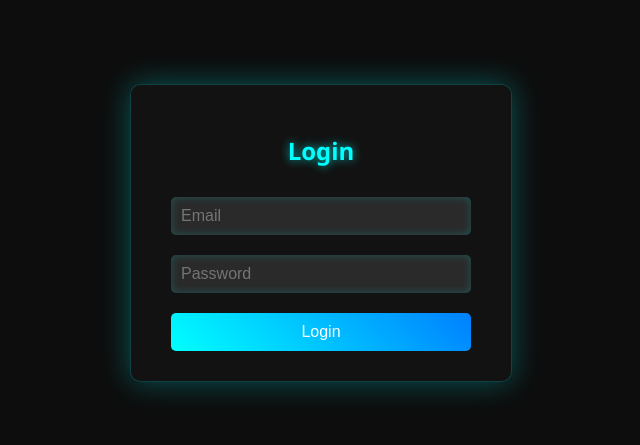
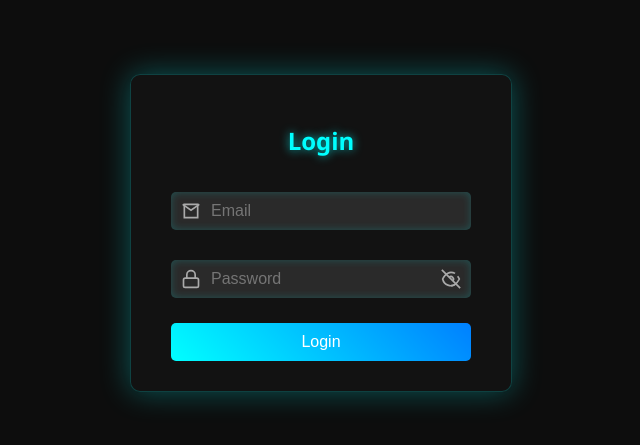
Before and after one commit to KristianZednikovic/WebAppTest-FE, a React (Create React App) app: page / in a window 1280 px wide. Shown: the part 167-612 px from the top of the page, without its empty margins (319-959 px from the left). Built offline with nearby package versions, Linux system fonts and the light colour scheme.

Commit message:
Added login icons

```diff
--- a/src/App.css
+++ b/src/App.css
@@ -8,7 +8,6 @@ body, html {
   height: 100%;
 }
 
-/* Center the main app container */
 .App {
   display: flex;
   flex-direction: column;
@@ -43,10 +42,35 @@ body, html {
   flex-direction: column;
 }
 
+/* Wrapping each input + icon */
+.input-wrapper {
+  position: relative;
+  display: flex;
+  align-items: center;
+  margin: 15px 0;
+}
+
+/* Icon styling (left side) */
+.input-wrapper .icon {
+  position: absolute;
+  left: 10px;
+  display: flex;
+  align-items: center;
+  justify-content: center;
+  color: #aaa;
+}
+
+/* The eye icon on the right side */
+.eye-icon {
+  right: 10px;
+  left: auto !important;
+  cursor: pointer;
+}
+
 /* Input styling */
-.container input {
-  margin: 10px 0;
-  padding: 10px;
+.input-wrapper input {
+  width: 100%;
+  padding: 10px 10px 10px 40px; /* left padding to make space for icon */
   background: rgba(255, 255, 255, 0.1);
   border: none;
   border-radius: 5px;
@@ -72,7 +96,7 @@ body, html {
   background: linear-gradient(45deg, #0080ff, #00ffff);
 }
 
-/* Response preformatted text styling */
+/* Response display */
 pre {
   background: rgba(20, 20, 20, 0.9);
   padding: 15px;
--- a/src/App.js
+++ b/src/App.js
@@ -3,6 +3,8 @@ import "./App.css";
 
 function App() {
   const [response, setResponse] = useState(null);
+  const [showLoginPassword, setShowLoginPassword] = useState(false);
+
   // const [registerData, setRegisterData] = useState({
   //   email: "",
   //   password: "",
@@ -22,6 +24,10 @@ function App() {
   const handleLoginChange = (e) => {
     setLoginData({ ...loginData, [e.target.name]: e.target.value });
   };
+
+  const toggleLoginPassword = () => {
+    setShowLoginPassword(!showLoginPassword)
+  }
 
   // const handleRegisterSubmit = async (e) => {
   //   e.preventDefault();
@@ -45,11 +51,75 @@ function App() {
     setResponse(JSON.stringify(data, null, 2));
   };
 
+  const MailIcon = (
+    <svg
+      xmlns="http://www.w3.org/2000/svg"
+      fill="none"
+      stroke="currentColor"
+      strokeWidth="2"
+      width="20"
+      height="20"
+      viewBox="0 0 24 24"
+    >
+      <path d="M4 4h16v16H4z"></path>
+      <path d="M22 4L12 11 2 4"></path>
+    </svg>
+  );
+
+  const LockIcon = (
+    <svg
+      xmlns="http://www.w3.org/2000/svg"
+      fill="none"
+      stroke="currentColor"
+      strokeWidth="2"
+      width="20"
+      height="20"
+      viewBox="0 0 24 24"
+    >
+      <rect x="3" y="11" width="18" height="11" rx="2" ry="2"></rect>
+      <path d="M7 11V7a5 5 0 0110 0v4"></path>
+    </svg>
+  );
+
+  const EyeIcon = (
+    <svg
+      xmlns="http://www.w3.org/2000/svg"
+      fill="none"
+      stroke="currentColor"
+      strokeWidth="2"
+      width="20"
+      height="20"
+      viewBox="0 0 24 24"
+    >
+      <path d="M1 12s4-8 11-8 11 8 11 8-4 8-11 8-11-8-11-8z"></path>
+      <circle cx="12" cy="12" r="3"></circle>
+    </svg>
+  );
+
+  const EyeOffIcon = (
+    <svg
+      xmlns="http://www.w3.org/2000/svg"
+      fill="none"
+      stroke="currentColor"
+      strokeWidth="2"
+      width="20"
+      height="20"
+      viewBox="0 0 24 24"
+    >
+      <path d="M17.94 17.94A10.06 10.06 0 012 12s4-8 10-8a9.77 9.77 0 014.88 1.27"></path>
+      <path d="M1 1l22 22"></path>
+      <path d="M9.88 9.88A3 3 0 0114.12 14.12"></path>
+      <path d="M12 20c6 0 10-8 10-8a19.43 19.43 0 00-2-3.34"></path>
+    </svg>
+  );
+
   return (
     <div className="App">
       <div className="container">
         <h2>Login</h2>
         <form onSubmit={handleLoginSubmit}>
+          <div className="input-wrapper">
+            <span className="icon">{MailIcon}</span>
             <input
               type="email"
               name="email"
@@ -58,17 +128,25 @@ function App() {
               onChange={handleLoginChange}
               required
             />
+          </div>
+          <div className="input-wrapper">
+            <span className="icon">{LockIcon}</span>
             <input
-            type="password"
+              type={showLoginPassword ? "text" : "password"}
               name="password"
               placeholder="Password"
               value={loginData.password}
               onChange={handleLoginChange}
               required
             />
+            <span className="icon eye-icon" onClick={toggleLoginPassword}>
+              {showLoginPassword ? EyeIcon : EyeOffIcon}
+            </span>
+          </div>
           <button type="submit">Login</button>
         </form>
       </div>
+
       {response && <pre>{response}</pre>}
     </div>
   );
```
Lines whose indentation alone changed are shown as unchanged.
